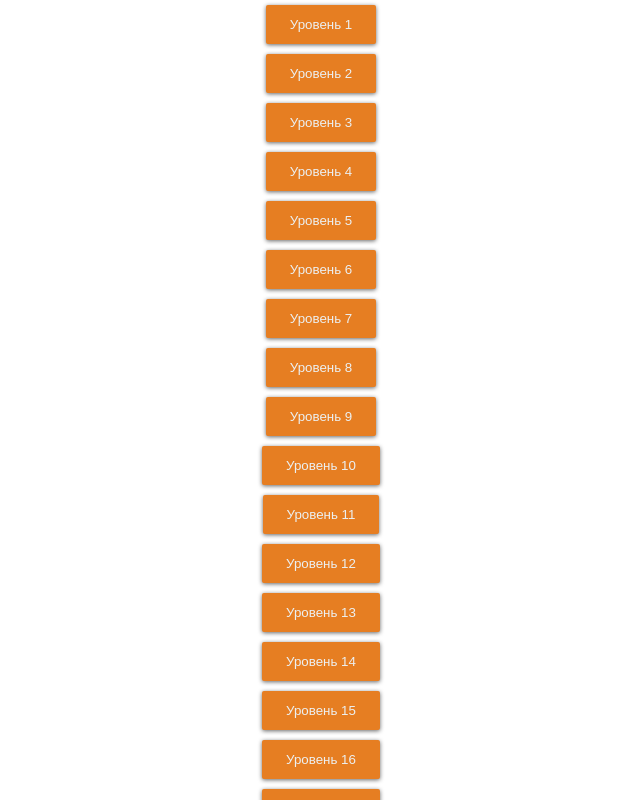
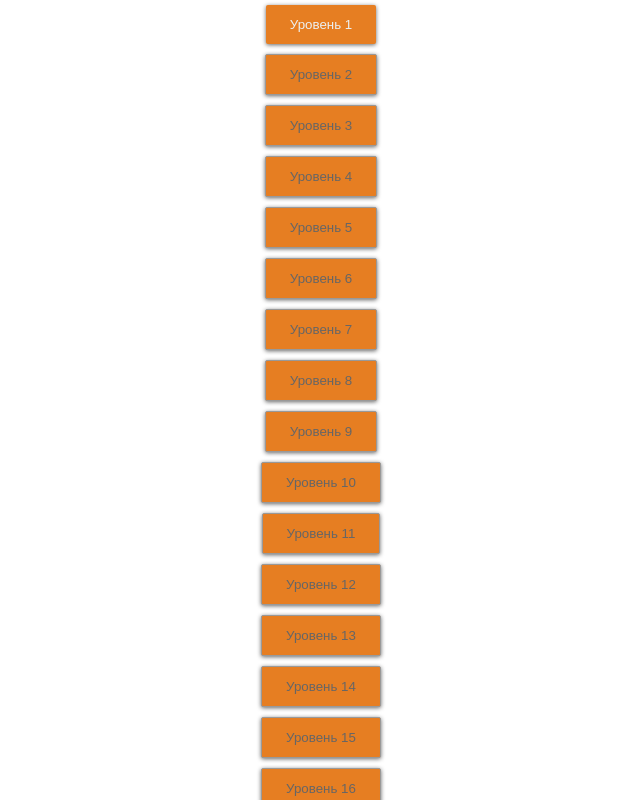
Before and after one commit to sanqit/soko, a React (Create React App) app: page / in a window 1280 px wide. Shown: the top 800 px of the page, without its empty margins (319-959 px from the left). Built offline with nearby package versions, Linux system fonts and the light colour scheme.

Commit message:
enabling levell acess
enabling levell acess after complete previous

```diff
--- a/src/Game.tsx
+++ b/src/Game.tsx
@@ -31,18 +31,17 @@ export default class Game extends React.Component<any, IGameState> {
       );
     }
 
-    var levelNumber = 0;
     return (
       <div className="level-buttons">
-        {game.levels.map(x => {
-          levelNumber++;
+        {game.levels.map((x, index) => {
           return (
             <button
-              key={`level${levelNumber}`}
+              key={`level${index}`}
+              disabled={!x.unlocked && !game.levels[index - 1].finished}
               className={`btn ${x.finished ? "" : "btn-orange"}`}
               onClick={() => this.setState({ selectedLevel: x })}
             >
-              <span>Уровень {x.name}</span>
+              <span>Уровень {index + 1}</span>
             </button>
           );
         })}
--- a/src/GameData.ts
+++ b/src/GameData.ts
@@ -3,6 +3,7 @@ export interface ILevel {
   data: string[][];
   defaultState?: ILevel;
   finished?: boolean;
+  unlocked?: boolean;
 }
 
 export interface IGame {
@@ -20,7 +21,8 @@ function createData(arr: string[]) {
 const gameData: IGame = {
   levels: [
     {
-      name: "1",
+      name: "Поехали",
+      unlocked: true,
       data: createData([
         "wwwwwwww",
         "w___w__w",
--- a/src/Level.tsx
+++ b/src/Level.tsx
@@ -66,7 +66,6 @@ export default class Level extends React.Component<ILevelProps, ILevelSate> {
         </div>
       );
     });
-    console.log(`x=${yx};y=${yy}`);
     this.setState({ levelRender: levelRender, x: yx, y: yy });
   }
 
@@ -153,7 +152,8 @@ export default class Level extends React.Component<ILevelProps, ILevelSate> {
     const { level, levelRender } = this.state;
     return (
       <div className="level">
-        <div>Уровень {level.name}</div>
+        <div>{level.name}</div>
+        {levelRender}
         <div className="menu-buttons">
           <button className="btn" onClick={this.restartHandle}>
             <span>Заново</span>
@@ -162,7 +162,6 @@ export default class Level extends React.Component<ILevelProps, ILevelSate> {
             <span>Главное меню</span>
           </button>
         </div>
-        {levelRender}
         <div className="control-buttons">
           <button
             style={controlButtonStyle}
--- a/src/assets/btn.css
+++ b/src/assets/btn.css
@@ -17,6 +17,17 @@
   color: #ecf0f1;
 
   transition: background-color 0.3s;
+}
+
+btn:disabled,
+btn:disabled:hover,
+btn:disabled:focus,
+button[disabled],
+button[disabled]:hover,
+button[disabled]:focus {
+  border: 1px solid #999999;
+  background-color: #cccccc;
+  color: #666666;
 }
 
 .btn:hover,
```
